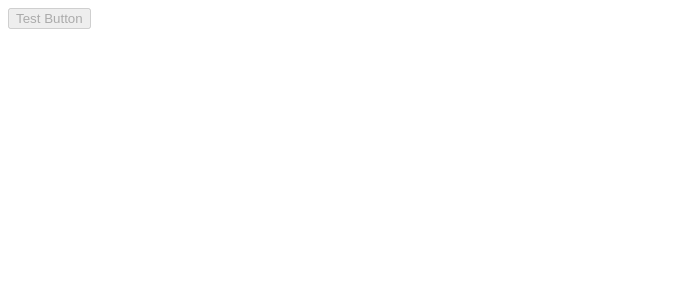
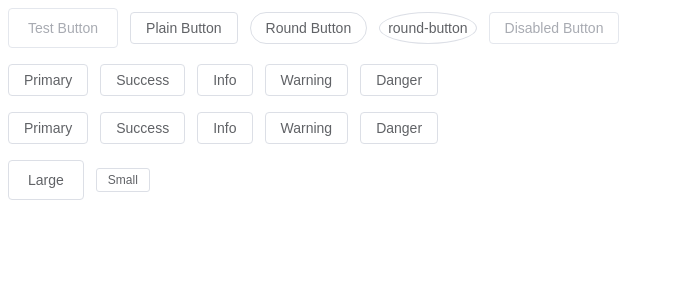
Before and after one commit to htthard/pp-element, a Vue app: page / in a window 1280 px wide. Shown: the top 300 px of the page, without its empty margins (0-674 px from the left). Built offline with nearby package versions, Linux system fonts and the light colour scheme; the HTML template or start-up script is replaced by a standard one.

Commit message:
feat: button.vue

```diff
--- a/package.json
+++ b/package.json
@@ -26,6 +26,11 @@
     "eslint": "^9.14.0",
     "eslint-plugin-vue": "^9.30.0",
     "npm-run-all2": "^7.0.2",
+    "postcss-color-mix": "^1.1.0",
+    "postcss-each": "^1.1.0",
+    "postcss-each-variables": "^0.3.0",
+    "postcss-for": "^2.1.1",
+    "postcss-nested": "^6.0.1",
     "prettier": "^3.3.3",
     "typescript": "~5.6.3",
     "vite": "^6.0.5",
--- /dev/null
+++ b/postcss.config.cjs
@@ -0,0 +1,12 @@
+/* eslint-env node */
+module.exports = {
+  plugins: [
+    require('postcss-each-variables'),
+    require('postcss-nested'),
+    require('postcss-each')({
+      plugins: {
+        beforeEach: [require('postcss-for'), require('postcss-color-mix')],
+      },
+    }),
+  ],
+}
--- a/src/App.vue
+++ b/src/App.vue
@@ -14,10 +14,30 @@ onMounted(() => {
     console.log(btnRef.value.ref)
   }
 })
+
+const handelClick = () => {
+  console.log('click')
+}
 </script>
 <template>
   <section>
     <Button ref="btnRef" type="primary" size="large" plain disabled>Test Button</Button>
+    <Button plain>Plain Button</Button>
+    <Button round>Round Button</Button>
+    <Button circle>round-button</Button>
+    <Button disabled>Disabled Button</Button><br /><br />
+    <Button type="primary" @click="handelClick">Primary</Button>
+    <Button type="success">Success</Button>
+    <Button type="info">Info</Button>
+    <Button type="warning">Warning</Button>
+    <Button type="danger">Danger</Button><br /><br />
+    <Button type="primary" plain>Primary</Button>
+    <Button type="success" plain>Success</Button>
+    <Button type="info" plain>Info</Button>
+    <Button type="warning" plain>Warning</Button>
+    <Button type="danger" plain>Danger</Button><br /><br />
+    <Button size="large">Large</Button>
+    <Button size="small">Small</Button><br /><br />
   </section>
 </template>
 
--- a/src/components/Button/Button.vue
+++ b/src/components/Button/Button.vue
@@ -3,8 +3,8 @@
     ref="_ref"
     class="pp-button"
     :class="{
-      [`pp-button-${type}`]: type,
-      [`pp-button-${size}`]: size,
+      [`pp-button--${type}`]: type,
+      [`pp-button--${size}`]: size,
       'is-plain': plain,
       'is-disabled': disabled,
       'is-round': round,
@@ -31,4 +31,4 @@ withDefaults(defineProps<ButtonProps>(), {
 const _ref = ref(null)
 defineExpose({ ref: _ref })
 </script>
-<style scoped></style>
+<style></style>
--- /dev/null
+++ b/src/components/Button/style.css
@@ -0,0 +1,127 @@
+.pp-button {
+  --pp-button-font-weight: var(--pp-font-weight-primary);
+  --pp-button-border-color: var(--pp-border-color);
+  --pp-button-bg-color: var(--pp-fill-color-blank);
+  --pp-button-text-color: var(--pp-text-color-regular);
+  --pp-button-disabled-text-color: var(--pp-disabled-text-color);
+  --pp-button-disabled-bg-color: var(--pp-fill-color-blank);
+  --pp-button-disabled-border-color: var(--pp-border-color-light);
+  --pp-button-hover-text-color: var(--pp-color-primary);
+  --pp-button-hover-bg-color: var(--pp-color-primary-light-9);
+  --pp-button-hover-border-color: var(--pp-color-primary-light-7);
+  --pp-button-active-text-color: var(--pp-button-hover-text-color);
+  --pp-button-active-border-color: var(--pp-color-primary);
+  --pp-button-active-bg-color: var(--pp-button-hover-bg-color);
+  --pp-button-outline-color: var(--pp-color-primary-light-5);
+  --pp-button-active-color: var(--pp-text-color-primary);
+}
+.pp-button {
+  display: inline-flex;
+  justify-content: center;
+  align-items: center;
+  line-height: 1;
+  height: 32px;
+  white-space: nowrap;
+  cursor: pointer;
+  color: var(--pp-button-text-color);
+  text-align: center;
+  box-sizing: border-box;
+  outline: none;
+  transition: 0.1s;
+  font-weight: var(--pp-button-font-weight);
+  user-select: none;
+  vertical-align: middle;
+  -webkit-appearance: none;
+  background-color: var(--pp-button-bg-color);
+  border: var(--pp-border);
+  border-color: var(--pp-button-border-color);
+  padding: 8px 15px;
+  font-size: var(--pp-font-size-base);
+  border-radius: var(--pp-border-radius-base);
+  & + & {
+    margin-left: 12px;
+  }
+  &:hover,
+  &:focus {
+    color: var(--pp-button-hover-text-color);
+    border-color: var(--pp-button-hover-border-color);
+    background-color: var(--pp-button-hover-bg-color);
+    outline: none;
+  }
+  &:active {
+    color: var(--pp-button-active-text-color);
+    border-color: var(--pp-button-active-border-color);
+    background-color: var(--pp-button-active-bg-color);
+    outline: none;
+  }
+  &.is-plain {
+    --pp-button-hover-text-color: var(--pp-color-primary);
+    --pp-button-hover-bg-color: var(--pp-fill-color-blank);
+    --pp-button-hover-border-color: var(--pp-color-primary);
+  }
+  /*round*/
+  &.is-round {
+    border-radius: var(--pp-border-radius-round);
+  }
+  /*circle*/
+  &.is-circle {
+    border-radius: 50%;
+    padding: 8px;
+  }
+  /*disabled*/
+  &.is-disabled,
+  &.is-disabled:hover,
+  &.is-disabled:focus,
+  &[disabled],
+  &[disabled]:hover,
+  &[disabled]:focus {
+    color: var(--pp-button-disabled-text-color);
+    cursor: not-allowed;
+    background-image: none;
+    background-color: var(--pp-button-disabled-bg-color);
+    border-color: var(--pp-button-disabled-border-color);
+  }
+  [class*='vk-icon'] + span {
+    margin-left: 6px;
+  }
+}
+@each $val in primary, success, warning, info, danger {
+  .pp-button--$(val) {
+    --pp-button-text-color: var(--pp-color-white);
+    --pp-button-bg-color: var(--pp-color-$(val));
+    --pp-button-border-color: var(--pp-color-$(val));
+    --pp-button-outline-color: var(--pp-color-$(val)-light-5);
+    --pp-button-active-color: var(--pp-color-$(val)-dark-2);
+    --pp-button-hover-text-color: var(--pp-color-white);
+    --pp-button-hover-bg-color: var(--pp-color-$(val)-light-3);
+    --pp-button-hover-border-color: var(--pp-color-$(val)-light-3);
+    --pp-button-active-bg-color: var(--pp-color-$(val)-dark-2);
+    --pp-button-active-border-color: var(--pp-color-$(val)-dark-2);
+    --pp-button-disabled-text-color: var(--pp-color-white);
+    --pp-button-disabled-bg-color: var(--pp-color-$(val)-light-5);
+    --pp-button-disabled-border-color: var(--pp-color-$(val)-light-5);
+  }
+  .pp-button--$(val).is-plain {
+    --pp-button-text-color: var(--pp-color-$(val));
+    --pp-button-bg-color: var(--pp-color-$(val)-light-9);
+    --pp-button-border-color: var(--pp-color-$(val)-light-5);
+    --pp-button-hover-text-color: var(--pp-color-white);
+    --pp-button-hover-bg-color: var(--pp-color-$(val));
+    --pp-button-hover-border-color: var(--pp-color-$(val));
+    --pp-button-active-text-color: var(--pp-color-white);
+  }
+}
+.pp-button--large {
+  --pp-button-size: 40px;
+  height: var(--pp-button-size);
+  padding: 12px 19px;
+  font-size: var(--pp-font-size-base);
+  border-radius: var(--pp-border-radius-base);
+}
+.pp-button--small {
+  --pp-button-size: 24px;
+  height: var(--pp-button-size);
+  padding: 5px 11px;
+  font-size: 12px;
+  border-radius: calc(var(--pp-border-radius-base) - 1px);
+}
--- a/src/main.ts
+++ b/src/main.ts
@@ -1,5 +1,4 @@
-import './assets/main.css'
-
+import './styles/index.css'
 import { createApp } from 'vue'
 import App from './App.vue'
 
--- /dev/null
+++ b/src/styles/index.css
@@ -0,0 +1,3 @@
+@import './vars.css';
+@import './reset.css';
+@import '../components/Button/style.css';
--- /dev/null
+++ b/src/styles/reset.css
@@ -0,0 +1,88 @@
+body {
+  font-family: var(--pp-font-family);
+  font-weight: 400;
+  font-size: var(--pp-font-size-base);
+  color: var(--pp-text-color-primary);
+  -webkit-font-smoothing: antialiased;
+  -moz-osx-font-smoothing: grayscale;
+  -webkit-tap-highlight-color: transparent;
+}
+
+a {
+  color: var(--pp-color-primary);
+  text-decoration: none;
+
+  &:hover,
+  &:focus {
+    color: var(--pp-color-primary-light-3);
+  }
+
+  &:active {
+    color: var(--pp-color-primary-dark-2);
+  }
+}
+
+h1,
+h2,
+h3,
+h4,
+h5,
+h6 {
+  color: var(--pp-text-color-regular);
+  font-weight: inherit;
+
+  &:first-child {
+    margin-top: 0;
+  }
+
+  &:last-child {
+    margin-bottom: 0;
+  }
+}
+
+h1 {
+  font-size: calc(var(--pp-font-size-base) + 6px);
+}
+
+h2 {
+  font-size: calc(var(--pp-font-size-base) + 4px);
+}
+
+h3 {
+  font-size: calc(var(--pp-font-size-base) + 2px);
+}
+
+h4,
+h5,
+h6,
+p {
+  font-size: inherit;
+}
+
+p {
+  line-height: 1.8;
+
+  &:first-child {
+    margin-top: 0;
+  }
+
+  &:last-child {
+    margin-bottom: 0;
+  }
+}
+
+sup,
+sub {
+  font-size: calc(var(--pp-font-size-base) - 1px);
+}
+
+small {
+  font-size: calc(var(--pp-font-size-base) - 2px);
+}
+
+hr {
+  margin-top: 20px;
+  margin-bottom: 20px;
+  border: 0;
+  border-top: 1px solid var(--pp-border-color-lighter);
+}
--- /dev/null
+++ b/src/styles/vars.css
@@ -0,0 +1,67 @@
+:root {
+  /* colors */
+  --pp-color-white: #ffffff;
+  --pp-color-black: #000000;
+  --colors: (primary: #409eff, success: #67c23a, warning: #e6a23c, danger: #f56c6c, info: #909399);
+
+  @each $val, $color in var(--colors) {
+    --pp-color-$(val): $(color);
+    @for $i from 3 to 9 by 2 {
+      --pp-color-$(val)-light-$(i): mix(#fff, $(color), .$(i));
+    }
+    --pp-color-$(val)-light-8: mix(#fff, $(color), 0.8);
+    --pp-color-$(val)-dark-2: mix(#000, $(color), 0.2);
+  }
+
+  --pp-bg-color: #ffffff;
+  --pp-bg-color-page: #f2f3f5;
+  --pp-bg-color-overlay: #ffffff;
+  --pp-text-color-primary: #303133;
+  --pp-text-color-regular: #606266;
+  --pp-text-color-secondary: #909399;
+  --pp-text-color-placeholder: #a8abb2;
+  --pp-text-color-disabled: #c0c4cc;
+  --pp-border-color: #dcdfe6;
+  --pp-border-color-light: #e4e7ed;
+  --pp-border-color-lighter: #ebeef5;
+  --pp-border-color-extra-light: #f2f6fc;
+  --pp-border-color-dark: #d4d7de;
+  --pp-border-color-darker: #cdd0d6;
+  --pp-fill-color: #f0f2f5;
+  --pp-fill-color-light: #f5f7fa;
+  --pp-fill-color-lighter: #fafafa;
+  --pp-fill-color-extra-light: #fafcff;
+  --pp-fill-color-dark: #ebedf0;
+  --pp-fill-color-darker: #e6e8eb;
+  --pp-fill-color-blank: #ffffff;
+
+  /* border */
+  --pp-border-width: 1px;
+  --pp-border-style: solid;
+  --pp-border-color-hover: var(--pp-text-color-disabled);
+  --pp-border: var(--pp-border-width) var(--pp-border-style) var(--pp-border-color);
+  --pp-border-radius-base: 4px;
+  --pp-border-radius-small: 2px;
+  --pp-border-radius-round: 20px;
+  --pp-border-radius-circle: 100%;
+
+  /*font*/
+  --pp-font-size-extra-large: 20px;
+  --pp-font-size-large: 18px;
+  --pp-font-size-medium: 16px;
+  --pp-font-size-base: 14px;
+  --pp-font-size-small: 13px;
+  --pp-font-size-extra-small: 12px;
+  --pp-font-family: 'Helvetica Neue', Helvetica, 'PingFang SC', 'Hiragino Sans GB',
+    'Microsoft YaHei', '\5fae\8f6f\96c5\9ed1', Arial, sans-serif;
+  --pp-font-weight-primary: 500;
+
+  /*disabled*/
+  --pp-disabled-bg-color: var(--pp-fill-color-light);
+  --pp-disabled-text-color: var(--pp-text-color-placeholder);
+  --pp-disabled-border-color: var(--pp-border-color-light);
+
+  /*animation*/
+  --pp-transition-duration: 0.3s;
+  --pp-transition-duration-fast: 0.2s;
+}
```
Also changed, not shown: 1 other file (tests, documents, lock files or other folders).
